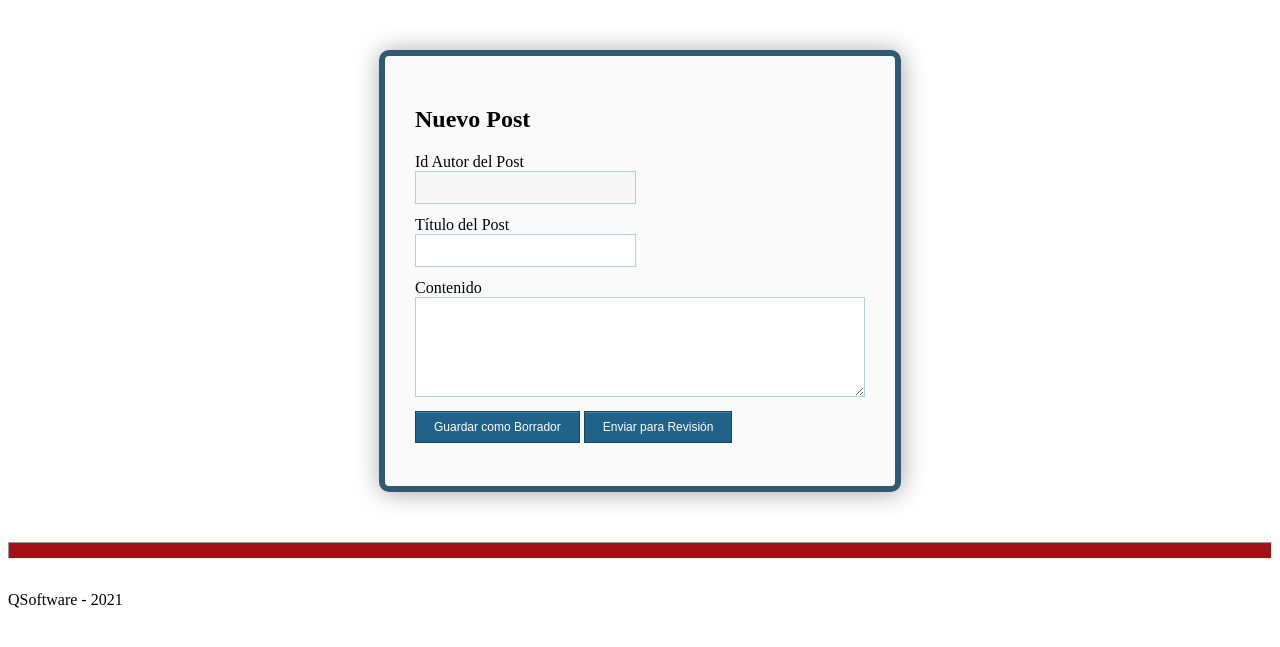
After one commit to QSoftwareBo/Blog, a PHP site: page /CrearPostAutor.php in a window 1280 px wide. The commit adds this page. Shown: the top 647 px of the page. Run offline with PHP 8.4, Linux system fonts and the light colour scheme.

Commit message:
Blog 13 completado, realizadas las referencias a la hoja de estilos

```diff
--- /dev/null
+++ b/CrearPostAutor.php
@@ -0,0 +1,35 @@
+<?php
+require 'models/model.conexion.php';
+require 'views/view.Header.php';
+$conexion=conexion();
+$IdUsuario='1';
+
+if ($_SERVER['REQUEST_METHOD']=='POST'){
+    $Estado1=$_POST['Borrador'];
+    $Estado2=$_POST['Revision'];
+    if(isset($Estado1)){
+        $Estado='BORRADOR';
+    }
+    if(isset($Estado2)){
+        $Estado='ENVIADO';
+    }
+    $Titulo=htmlspecialchars($_POST['Titulo']);
+    $Contenido = htmlspecialchars($_POST['Contenido']);
+    $statement = $conexion->prepare ("INSERT INTO post (Id, Titulo, Contenido, FechaDePublicacion, Estado, IdAutor) VALUES (null, :Contenido, :Titulo, CURDATE(), :Estado, :IdUsuario)");
+    $statement->execute(array(
+        ":Titulo"=>$Titulo,
+        ":Contenido"=>$Contenido,
+        ":Estado"=>$Estado,
+        ":IdUsuario"=>$IdUsuario
+    ));
+    if ($Estado1){
+    header ('Location: views/view.PostsBorradores.php');
+    }
+    if ($Estado2){
+        header ('Location: views/view.PostsEnviados.php');
+    }
+
+}
+
+require 'views/view.CrearPostAutor.php';
+?>
--- /dev/null
+++ b/views/view.CrearPostAutor.php
@@ -0,0 +1,35 @@
+<?php require 'view.Header.php';?>
+<link rel="stylesheet" href="css/estilos.css">
+
+
+  <form class="form-style-9" method="POST" action="<?php echo htmlspecialchars($_SERVER['PHP_SELF']); ?>">
+
+    <ul>
+    <h2>Nuevo Post</h2>
+    <label for="IdAutor">Id Autor del Post</label>
+    <li>
+    <input type="text" name="IdAutor" id="IdAutor" class="field-style field-split align-left" disabled/>
+    </li>
+
+    <label for="Titulo">Título del Post</label>
+    <li>
+    <input  type="text" name="Titulo" id="Titulo" class="field-style field-split align-left" />
+    </li>
+
+
+    <label for="Contenido">Contenido</label>
+    <li>
+    <textarea name="Contenido" id="Contenido"  class="field-style"></textarea>
+    </li>
+
+    <li>
+
+    <input type="submit"  name= "Borrador" value="Guardar como Borrador" />
+    <input type="submit"  name= "Revision" value="Enviar para Revisión">
+
+    </li>
+
+    </ul>
+    </form>
+
+<?php require 'view.Footer.php';?>
--- a/views/view.DetalleComentariosAutor.php
+++ b/views/view.DetalleComentariosAutor.php
@@ -1,5 +1,5 @@
 <?php require 'view.Header.php';?>
-
+<link rel="stylesheet" href="css/estilos.css">
 
   <form class="form-style-9" method="POST" action="<?php echo htmlspecialchars($_SERVER['PHP_SELF']); ?>">
     <ul>
--- a/views/view.EdicionPost.php
+++ b/views/view.EdicionPost.php
@@ -1,5 +1,5 @@
 
-
+<link rel="stylesheet" href="css/estilos.css">
   <form class="form-style-9" method="POST" action="<?php echo htmlspecialchars($_SERVER['PHP_SELF']); ?>">
     <ul>
 
--- a/views/view.ListadoPublico.php
+++ b/views/view.ListadoPublico.php
@@ -1,7 +1,7 @@
 <?php
 require 'view.Header.php';
 ?>
-
+    <link rel="stylesheet" href="css/estilos.css">
     <div>Estructura del Sprint hasta el Blog 10</div>
     <ul>
         <li><a href="views/view.PostsPublicos.php">Listado de Posts Públicos</a></li>
@@ -15,7 +15,7 @@ require 'view.Header.php';
     <ul>
         <li><a href="<?php echo "EditarPost.php";?>">Blog 11 - Edicion de Posts</a></li>
         <li><a href="<?php echo "DetalleComentariosAutor.php";?>">Blog 12 - Editar y Crear Comentarios</a></li>
-        <li></li>
+        <li><a href="<?php echo "CrearPostAutor.php";?>">Blog 13 - Crear un Post del Autor</a></li>
     </ul>
 <?php
 require 'view.Footer.php';
--- a/views/view.NuevoComentarioAutor.php
+++ b/views/view.NuevoComentarioAutor.php
@@ -1,5 +1,5 @@
 <?php require 'view.Header.php';?>
-
+<link rel="stylesheet" href="css/estilos.css">
 
   <form class="form-style-9" method="POST" action="<?php echo htmlspecialchars($_SERVER['PHP_SELF']); ?>">
     <ul>
```
